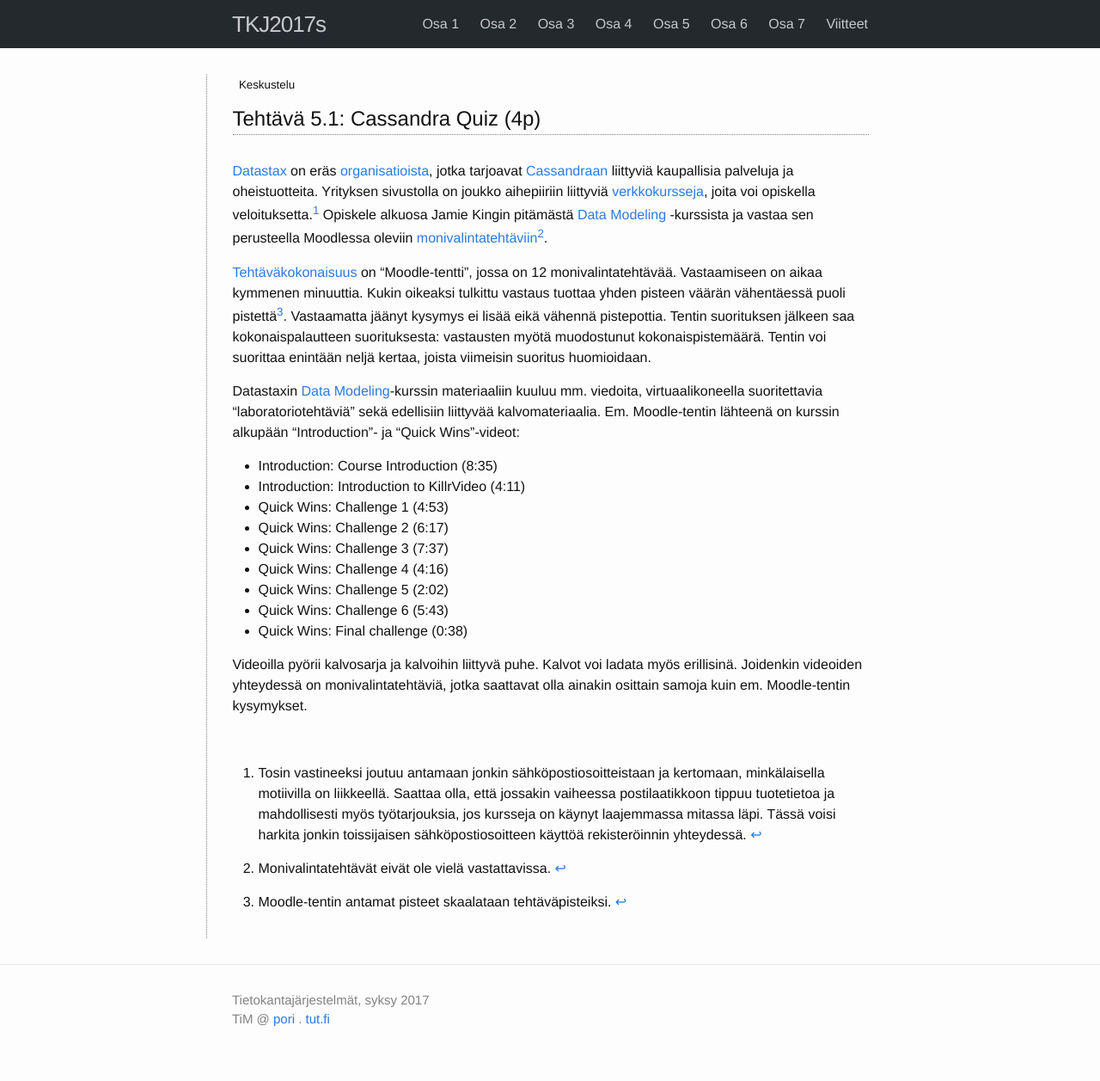
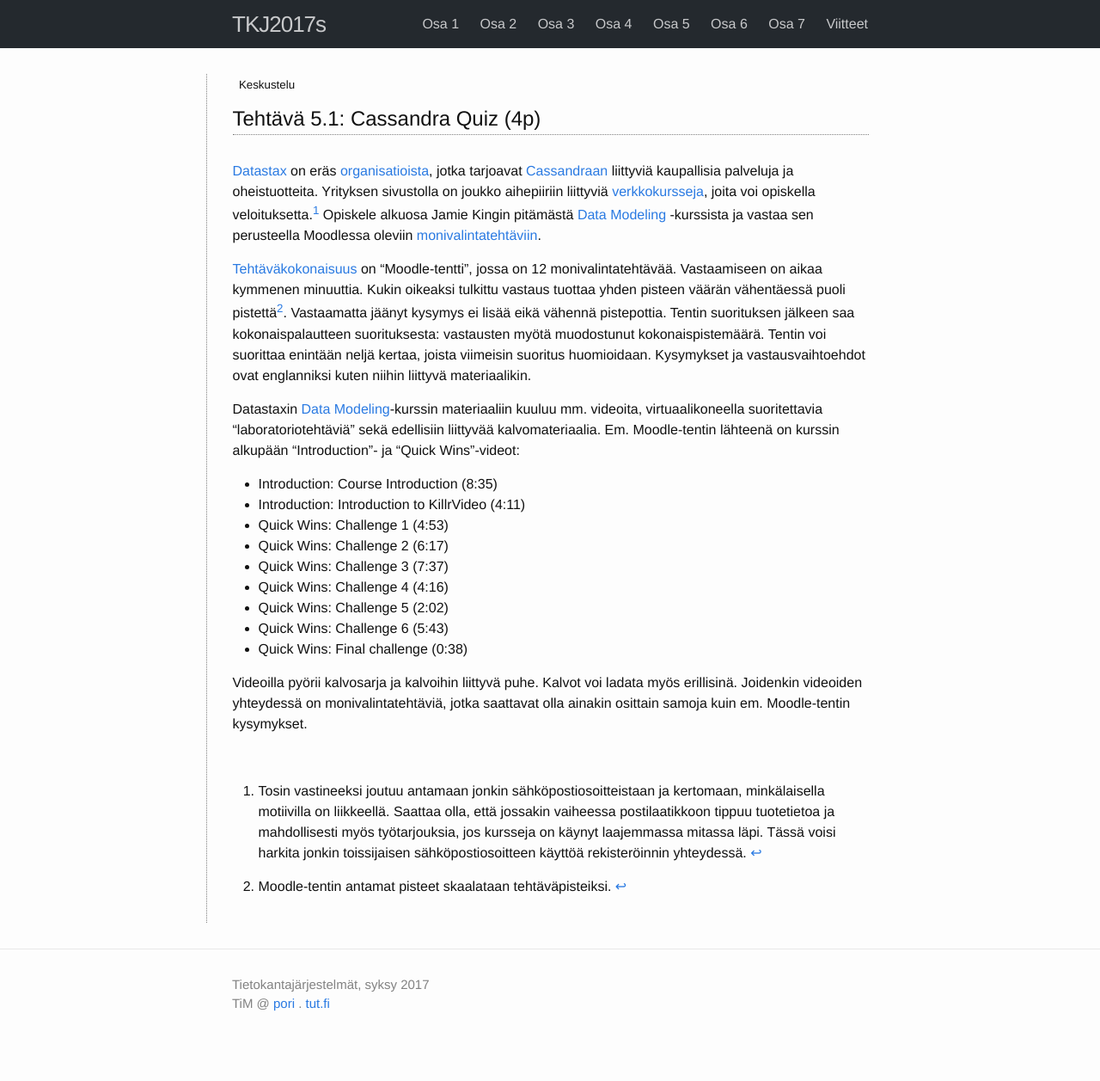
Before and after one commit to timedu/tkj2017s, a Jekyll site: the page built from docs/_osa5/tehtava51.md, in a window 1280 px wide. Shown: the whole page at 86% size. Built offline with Jekyll 4.4.1, drawn with Linux system fonts in a browser that asks for light colours.

Commit message:
ex 5.1, 5.2 small updates

```diff
--- a/docs/_osa5/tehtava51.md
+++ b/docs/_osa5/tehtava51.md
@@ -14,18 +14,17 @@
 [courses]: https://academy.datastax.com/courses/
 [Data-Modeling]: https://academy.datastax.com/resources/ds220-data-modeling
 
-[quiz]: # https://moodle2.tut.fi/mod/quiz/view.php?id=329058
+[quiz]: https://moodle2.tut.fi/mod/quiz/view.php?id=329058
 
-[^0]: Monivalintatehtävät eivät ole vielä vastattavissa.
 
 
 [^1]: Tosin vastineeksi joutuu antamaan jonkin sähköpostiosoitteistaan ja kertomaan, minkälaisella motiivilla on liikkeellä. Saattaa olla, että jossakin vaiheessa postilaatikkoon tippuu tuotetietoa ja mahdollisesti myös työtarjouksia, jos kursseja on käynyt laajemmassa mitassa läpi. Tässä voisi harkita jonkin toissijaisen sähköpostiosoitteen käyttöä rekisteröinnin yhteydessä.
 
-[Tehtäväkokonaisuus][quiz] on "Moodle-tentti", jossa on 12 monivalintatehtävää. Vastaamiseen on aikaa kymmenen minuuttia. Kukin oikeaksi tulkittu vastaus tuottaa yhden pisteen väärän vähentäessä puoli pistettä[^2]. Vastaamatta jäänyt kysymys ei lisää eikä vähennä pistepottia. Tentin suorituksen jälkeen saa kokonaispalautteen suorituksesta: vastausten myötä muodostunut kokonaispistemäärä. Tentin voi suorittaa enintään neljä kertaa, joista viimeisin suoritus huomioidaan.
+[Tehtäväkokonaisuus][quiz] on "Moodle-tentti", jossa on 12 monivalintatehtävää. Vastaamiseen on aikaa kymmenen minuuttia. Kukin oikeaksi tulkittu vastaus tuottaa yhden pisteen väärän vähentäessä puoli pistettä[^2]. Vastaamatta jäänyt kysymys ei lisää eikä vähennä pistepottia. Tentin suorituksen jälkeen saa kokonaispalautteen suorituksesta: vastausten myötä muodostunut kokonaispistemäärä. Tentin voi suorittaa enintään neljä kertaa, joista viimeisin suoritus huomioidaan. Kysymykset ja vastausvaihtoehdot ovat englanniksi kuten niihin liittyvä materiaalikin.
 
 [^2]: Moodle-tentin antamat pisteet skaalataan tehtäväpisteiksi.
 
-Datastaxin [Data Modeling][Data-Modeling]-kurssin materiaaliin kuuluu mm. viedoita, virtuaalikoneella suoritettavia "laboratoriotehtäviä" sekä edellisiin liittyvää kalvomateriaalia. Em. Moodle-tentin lähteenä on kurssin alkupään "Introduction"- ja "Quick Wins"-videot:
+Datastaxin [Data Modeling][Data-Modeling]-kurssin materiaaliin kuuluu mm. videoita, virtuaalikoneella suoritettavia "laboratoriotehtäviä" sekä edellisiin liittyvää kalvomateriaalia. Em. Moodle-tentin lähteenä on kurssin alkupään "Introduction"- ja "Quick Wins"-videot:
 
 * Introduction: Course Introduction (8:35)
 * Introduction: Introduction to KillrVideo (4:11)
```
Also changed, not shown: other parts of docs/_osa5/tehtava51.md (+1 -1 lines), docs/_osa5/tehtava52.md (+2 -2 lines).
